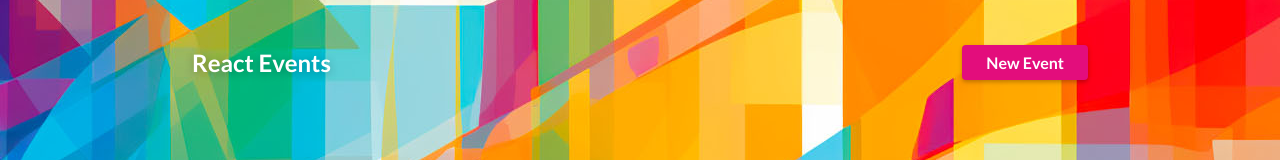
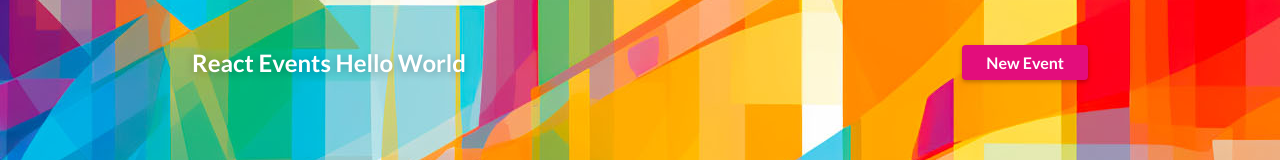
Before and after one commit to manhpd/24-react-query, a React (Vite) app: page /#/events in a window 1280 px wide. Shown: the top 160 px of the page. Built offline with nearby package versions, Linux system fonts and the light colour scheme.

Commit message:
Update header title to 'React Events Hello World'

```diff
--- a/src/components/Header.tsx
+++ b/src/components/Header.tsx
@@ -4,7 +4,7 @@ export default function Header({ children }: any) {
       <div id="main-header-loading"></div>
       <header id="main-header">
         <div id="header-title">
-          <h1>React Events</h1>
+          <h1>React Events Hello World</h1>
         </div>
         <nav>{children}</nav>
       </header>
```
